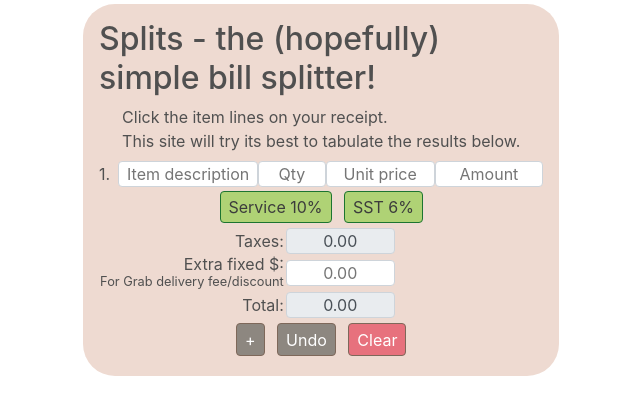
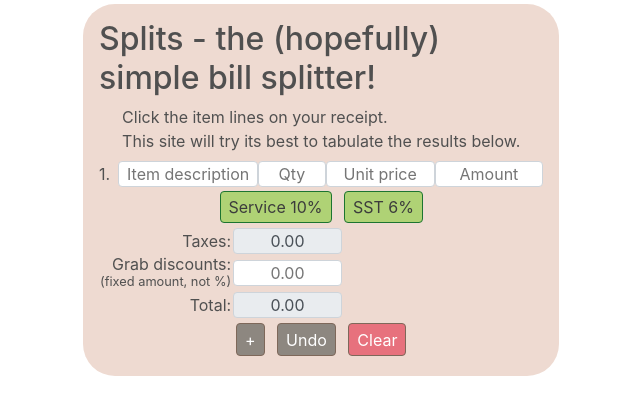
Before and after one commit to whoabe/Splits, a Python web app: template splits_web/templates/imagecoordfinder.html in a window 1280 px wide. Shown: the part 210-625 px from the top of the page, without its empty margins (291-931 px from the left). Run offline with Jinja, Linux system fonts and the light colour scheme; the template is opened without the code that fills it, so the values that code supplies are empty; some libraries are stand-ins or nearby versions.

Commit message:
not sure what changed. most likely span > p

```diff
--- a/splits_web/templates/imagecoordfinder.html
+++ b/splits_web/templates/imagecoordfinder.html
@@ -145,8 +145,8 @@
                                 <tr>
                                     <div class="d-flex flex-column">
                                         <td style="text-align: right; line-height: 1rem">
-                                            <span>Extra fixed $:</span><br>
-                                            <small>For Grab delivery fee/discount</small>
+                                            <p>Grab discounts:</p>
+                                            <small>(fixed amount, not %)</small>
                                         </td>
                                     </div>
                                     <!-- IMPORTANT: WORK ON THIS! -->
```
